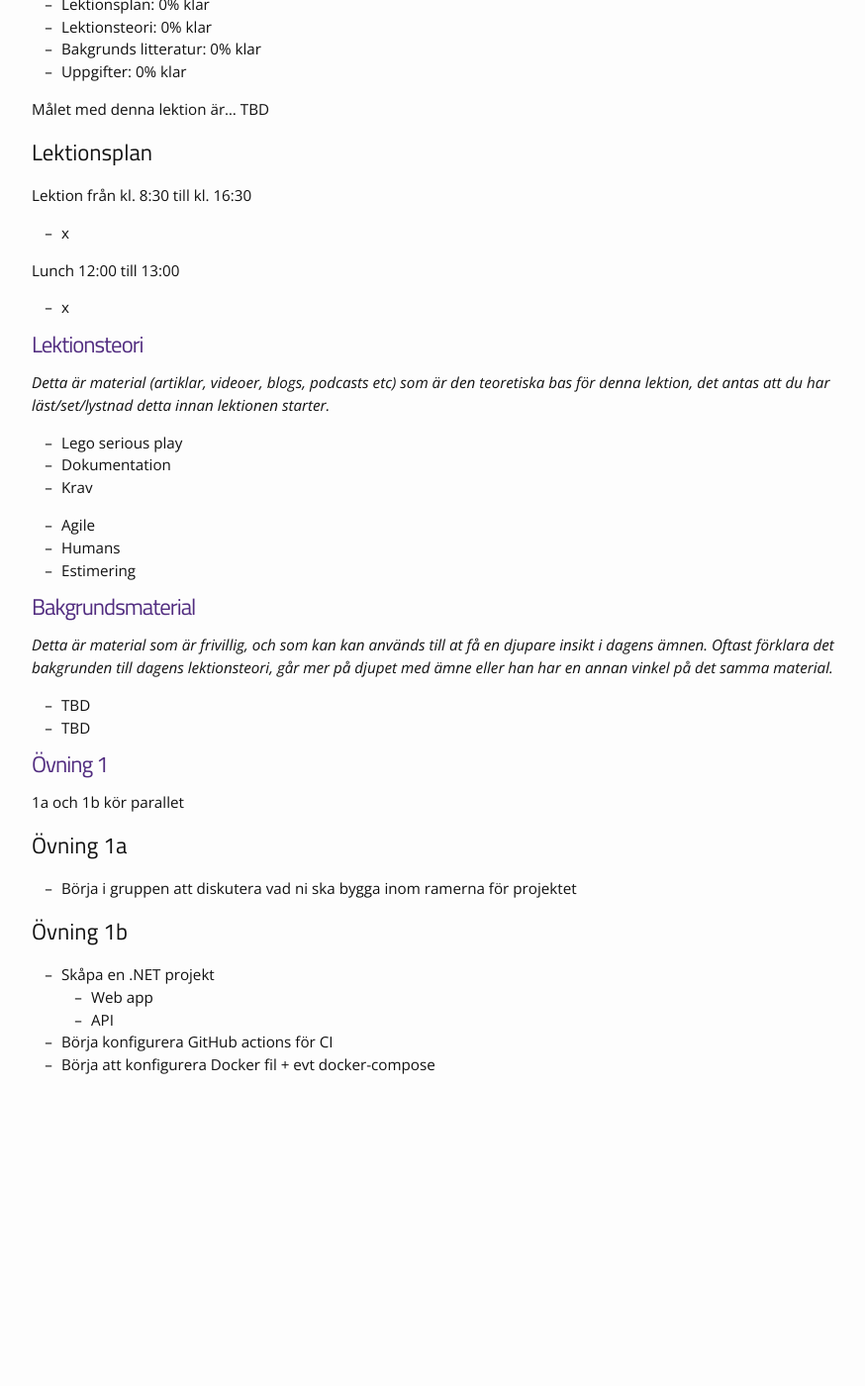
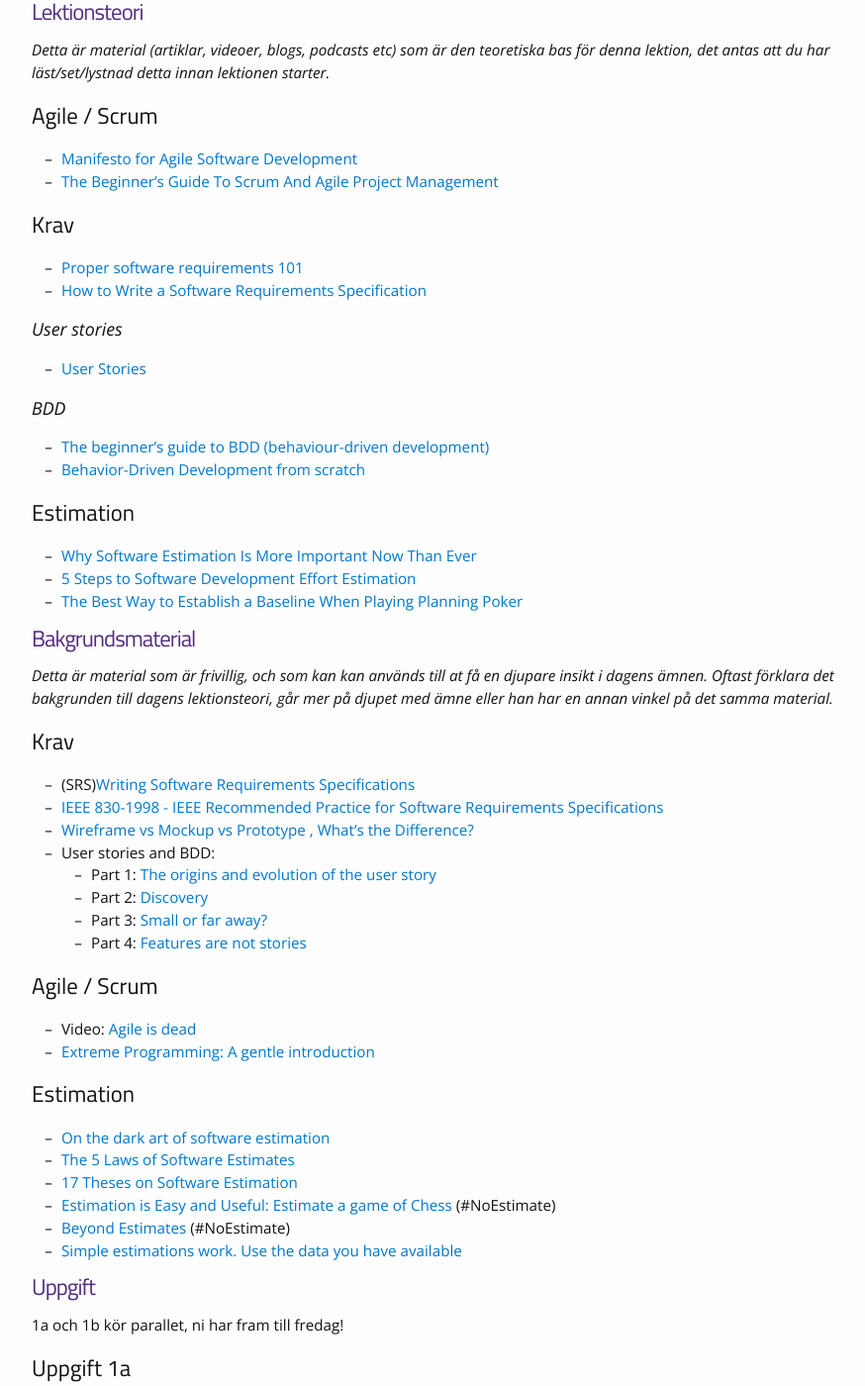
Before and after one commit to PGBSNH19/course-producera-leverera, a Jekyll site: the page built from lectures/lecture_01.md, in a window 1280 px wide and 1400 px high, scrolled down 429 px. Shown: the whole window at 99% size, without its empty margins (163-1037 px from the left). Built offline with Jekyll 4.4.1, drawn with Linux system fonts in a browser that asks for light colours; nearby versions of some CDN libraries; before the commit the page ends 1576 px from its top, so only the background shows below that; some of the changed text lies outside the part shown.

Commit message:
Lecture 1 content

```diff
--- a/lectures/lecture_01.md
+++ b/lectures/lecture_01.md
@@ -6,23 +6,11 @@ permalink: /lectures/lecture_01
 
 Lektion 1 av 10, måndag den 7:e december 2020
 
-Denna lektion är en introduktion till kursen
-Fastsällning av grupper
+Denna lektion är en introduktion till kursen, samt dom första steg med projektet. Fastsällning av grupper.
 
 
-![Draft]({{ "/_images/draft.png" | prepend: site.baseurl }})
-
-**Draft status**:
-
-* Lektionsplan: 0% klar
-* Lektionsteori: 0% klar
-* Bakgrunds litteratur: 0% klar
-* Uppgifter: 0% klar
-
-Målet med denna lektion är... TBD
-
 ## Lektionsplan
-Lektion från kl. 8:30 till kl. 16:30
+Lektion från kl. 8:30 till kl. 15:30
 
 * x
 
@@ -33,29 +21,59 @@ Lunch 12:00 till 13:00
 # Lektionsteori
 *Detta är material (artiklar, videoer, blogs, podcasts etc) som är den teoretiska bas för denna lektion, det antas att du har läst/set/lystnad detta innan lektionen starter.*
 
-* Lego serious play
-* Dokumentation
-* Krav
+## Agile / Scrum
+* [Manifesto for Agile Software Development](https://agilemanifesto.org/)
+* [The Beginner’s Guide To Scrum And Agile Project Management](https://blog.trello.com/beginners-guide-scrum-and-agile-project-management)
 
-* Agile
-* Humans
-* Estimering
+## Krav
+* [Proper software requirements 101](https://hackernoon.com/proper-software-requirements-101-32cf87e02a2f)
+* [How to Write a Software Requirements Specification](https://www.perforce.com/blog/alm/how-write-software-requirements-specification-srs-document)
 
+### User stories
+* [User Stories](https://www.mountaingoatsoftware.com/agile/user-stories)
+
+### BDD
+* [The beginner's guide to BDD (behaviour-driven development)](https://inviqa.com/blog/bdd-guide)
+* [Behavior-Driven Development from scratch](https://beyondxscratch.com/2019/05/21/behavior-driven-development-from-scratch/)
+
+## Estimation
+* [Why Software Estimation Is More Important Now Than Ever](https://www.infoq.com/articles/software-estimation-important/)
+* [5 Steps to Software Development Effort Estimation](https://melsatar.blog/2018/01/15/5-steps-to-software-development-effort-estimation/)
+* [The Best Way to Establish a Baseline When Playing Planning Poker ](https://www.mountaingoatsoftware.com/blog/the-best-way-to-establish-a-baseline-when-playing-planning-poker)
 
 # Bakgrundsmaterial
 
 *Detta är material som är frivillig, och som kan kan används till at få en djupare insikt i dagens ämnen. Oftast förklara det bakgrunden till dagens lektionsteori, går mer på djupet med ämne eller han har en annan vinkel på det samma material.*
 
-* TBD
-* TBD
+## Krav
+* (SRS)[Writing Software Requirements Specifications](https://techwhirl.com/writing-software-requirements-specifications/)
+* [IEEE 830-1998 - IEEE Recommended Practice for Software Requirements Specifications](https://standards.ieee.org/standard/830-1998.html)
+* [Wireframe vs Mockup vs Prototype , What's the Difference?](https://www.mockplus.com/blog/post/wireframe-mockup-prototype-selection-of-prototyping-tools)
+* User stories and BDD:
+  * Part 1: [The origins and evolution of the user story](https://cucumber.io/blog/bdd/user-stories-are-not-the-same-as-features/)
+  * Part 2: [Discovery](https://cucumber.io/blog/bdd/user-stories-and-bdd-(part-2)-discovery/)
+  * Part 3: [Small or far away?](https://cucumber.io/blog/bdd/user-stories-and-bdd-part-3/)
+  * Part 4: [Features are not stories](https://cucumber.io/blog/bdd/user-stories-and-bdd-features-are-not-stories/)
 
-# Övning 1
-1a och 1b kör parallet
+## Agile / Scrum
+* Video: [Agile is dead](https://www.youtube.com/watch?v=a-BOSpxYJ9M)
+* [Extreme Programming: A gentle introduction](http://www.extremeprogramming.org/)
 
-## Övning 1a
+## Estimation
+* [On the dark art of software estimation](https://techcrunch.com/2016/04/30/estimate-thrice-develop-once/)
+* [The 5 Laws of Software Estimates](https://ardalis.com/the-5-laws-of-software-estimates/)
+* [17 Theses on Software Estimation](https://stevemcconnell.com/blog/17-theses-software-estimation/)
+* [Estimation is Easy and Useful: Estimate a game of Chess](http://zuill.us/WoodyZuill/2011/11/07/estimation-is-easy-and-useful-estimate-a-game-of-chess/) (\#NoEstimate)
+* [Beyond Estimates](https://www.stevefenton.co.uk/2014/06/beyond-estimates/) (\#NoEstimate)
+* [Simple estimations work. Use the data you have available](http://softwaredevelopmenttoday.com/2007/04/simple-estimations-work-use-the-data-you-have-available/)
+
+# Uppgift
+1a och 1b kör parallet, ni har fram till fredag!
+
+## Uppgift 1a
 * Börja i gruppen att diskutera vad ni ska bygga inom ramerna för projektet
 
-## Övning 1b
+## Uppgift 1b
 * Skåpa en .NET projekt
   * Web app
   * API
```
Also changed, not shown: _data/schedule.yml (+18 -18 lines), assignments/project.md (+4 -2 lines), course-materials.md (deleted, +0 -20 lines), lectures/lecture_06.md (+7 -0 lines).
